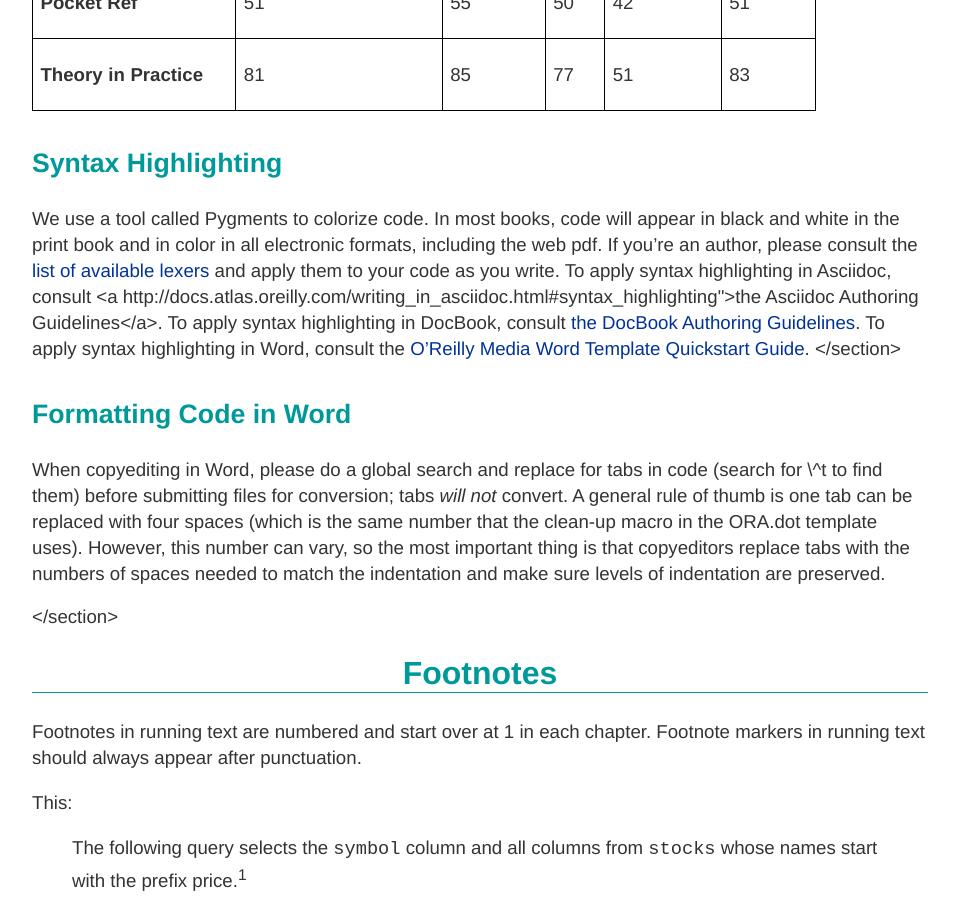
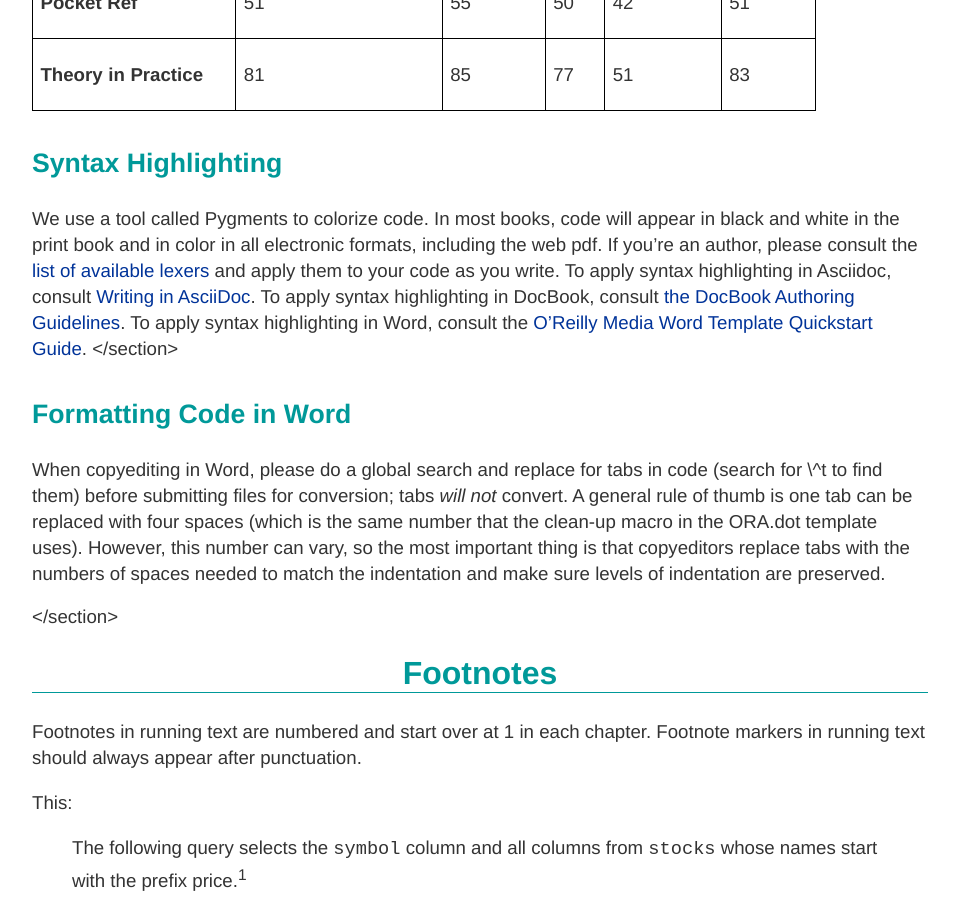
Before and after one commit to oreillymedia/production-resources, a Jekyll site: the page built from styleguide/index.md, in a window 1280 px wide and 900 px high, scrolled down 6264 px. Shown: the whole window, without its empty margins (160-1116 px from the left). Built offline with Jekyll 4.4.1, drawn with Linux system fonts in a browser that asks for light colours.

Commit message:
Update index.md

```diff
--- a/styleguide/index.md
+++ b/styleguide/index.md
@@ -386,7 +386,7 @@ title: O'Reilly Style Guide
 <section data-type="sect3" id="syntax-highlighting-zVsXIecp">
 <h3>Syntax Highlighting</h3>
 
-<p>We use a tool called Pygments to colorize code. In most books, code will appear in black and white in the print book and in color in all electronic formats, including the web pdf. If you’re an author, please consult the <a href="http://pygments.org/docs/lexers/">list of available lexers</a> and apply them to your code as you write. To apply syntax highlighting in Asciidoc, consult <a http://docs.atlas.oreilly.com/writing_in_asciidoc.html#syntax_highlighting">the Asciidoc Authoring Guidelines</a>. To apply syntax highlighting in DocBook, consult <a href="http://chimera.labs.oreilly.com/books/1234000000058/ch02.html#syntax_highlighting">the DocBook Authoring Guidelines</a>. To apply syntax highlighting in Word, consult the <a href="http://oreillymedia.github.io/production-resources/word/#syntax-highlighting">O’Reilly Media Word Template Quickstart Guide</a>.
+<p>We use a tool called Pygments to colorize code. In most books, code will appear in black and white in the print book and in color in all electronic formats, including the web pdf. If you’re an author, please consult the <a href="http://pygments.org/docs/lexers/">list of available lexers</a> and apply them to your code as you write. To apply syntax highlighting in Asciidoc, consult <a href="http://docs.atlas.oreilly.com/writing_in_asciidoc.html#syntax_highlighting"> Writing in AsciiDoc</a>. To apply syntax highlighting in DocBook, consult <a href="http://chimera.labs.oreilly.com/books/1234000000058/ch02.html#syntax_highlighting">the DocBook Authoring Guidelines</a>. To apply syntax highlighting in Word, consult the <a href="http://oreillymedia.github.io/production-resources/word/#syntax-highlighting">O’Reilly Media Word Template Quickstart Guide</a>.
  </section>
 
 
```
